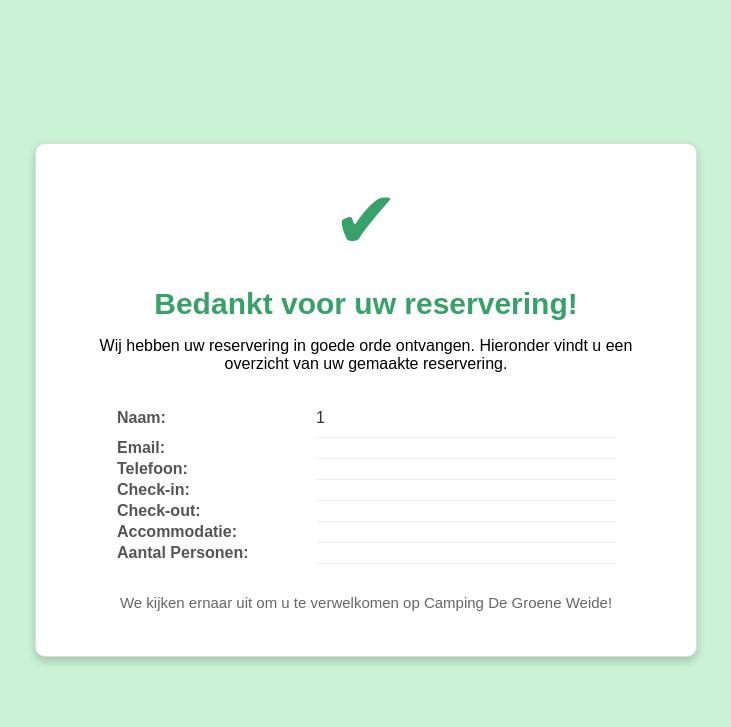
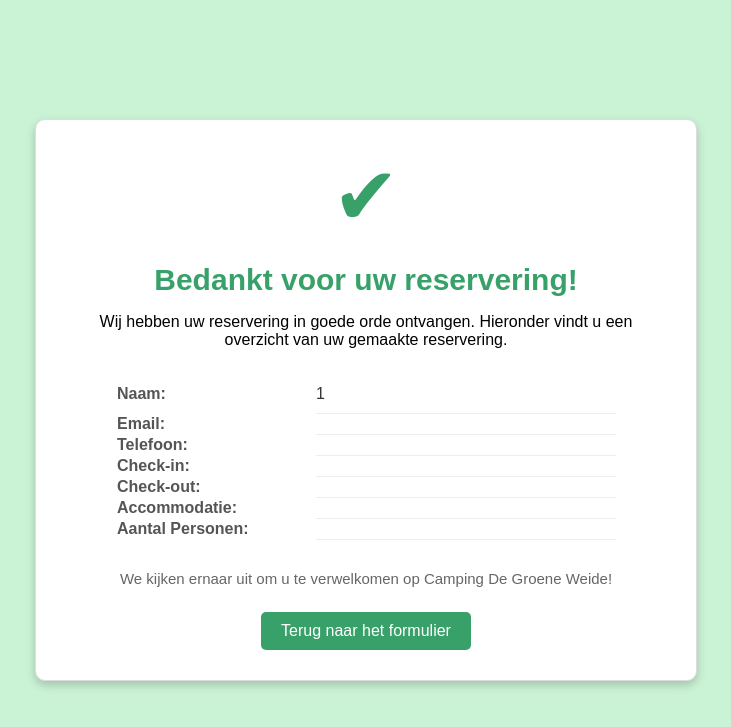
Before and after one commit to LingzanSekema/Boer-Bert-Reserveringssysteem, a PHP site: page /bevestiging.php?firstname=1 in a window 1280 px wide. Shown: the top 727 px of the page, without its empty margins (274-1005 px from the left). Run offline with PHP 8.4, Linux system fonts and the light colour scheme; data that the repository does not hold is empty.

Commit message:
return button toegevoegd aan bevestiging.php

```diff
--- a/bevestiging.css
+++ b/bevestiging.css
@@ -63,3 +63,15 @@ body {
     font-size: 15px;
     color: #666;
 }
+
+button {
+    background-color: #38a169;
+    color: white;
+    border: none;
+    padding: 10px 20px;
+    font-size: 16px;
+    cursor: pointer;
+    margin-top: 10px;
+    border-radius: 5px;
+    transition: background-color 0.3s ease;
+}
--- a/bevestiging.php
+++ b/bevestiging.php
@@ -60,6 +60,10 @@ $accommodation_types = [
             </div>
 
             <p class="Wekijkenernauit">We kijken ernaar uit om u te verwelkomen op Camping De Groene Weide!</p>
+
+            <!-- Terug-knop -->
+            <button onclick="window.location.href='index.html'" class="return-button">Terug naar het formulier</button>
+
         </div>
     </div>
 </body>
```
